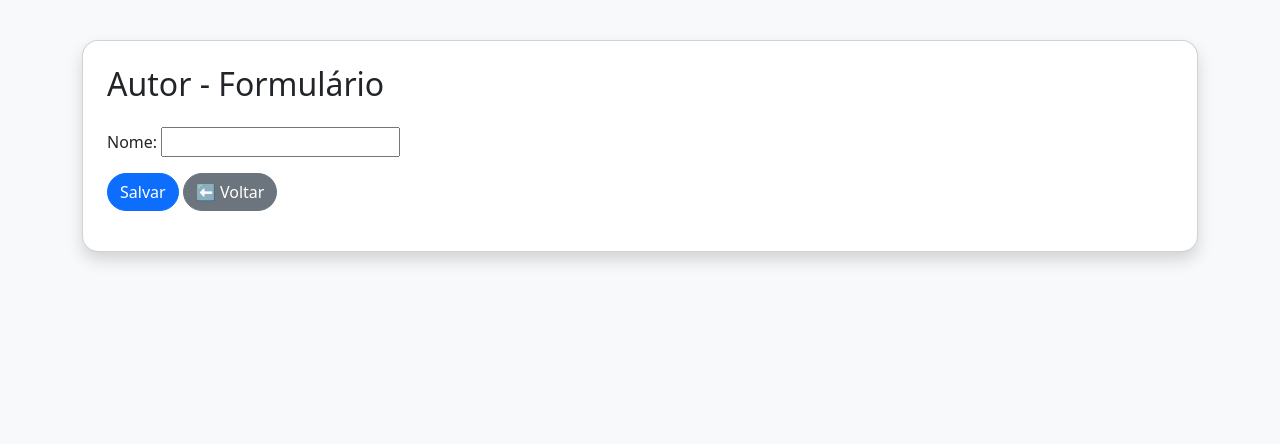
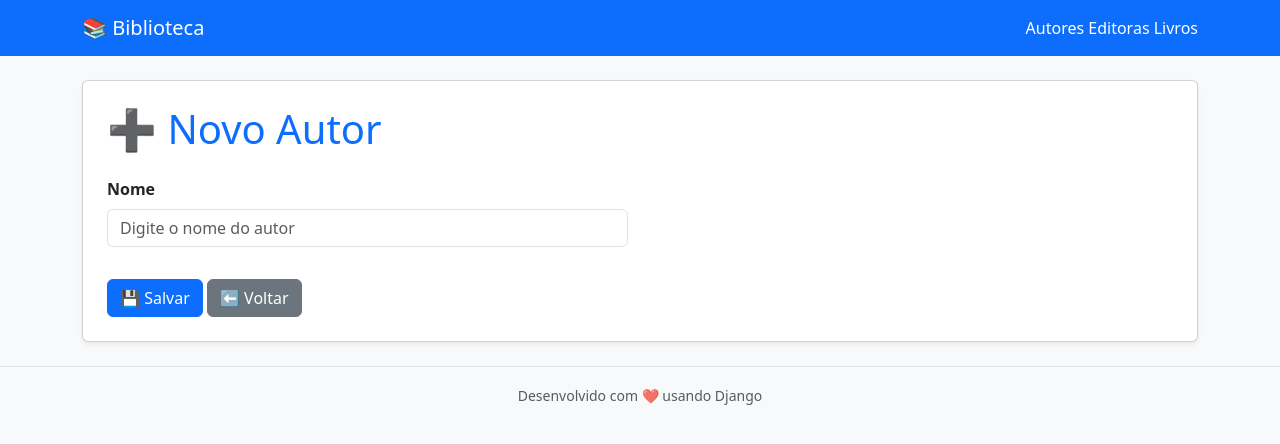
Before and after one commit to araujo-angel/rad_django, a Django app: page /biblioteca/autor/novo/ in a window 1280 px wide. Shown: the top 444 px of the page. Run offline with Django 5.2, Linux system fonts and the light colour scheme.

Commit message:
pratica 5

```diff
--- a/my_project/biblioteca/forms.py
+++ b/my_project/biblioteca/forms.py
@@ -1,29 +1,61 @@
 from django import forms
 from .models import Autor, Editora, Livro
 
+# ---- Formulário Autor ----
 class AutorForm(forms.ModelForm):
     class Meta:
         model = Autor
-        exclude = ['id']
+        fields = ['nome']
         widgets = {
-            field: forms.TextInput(attrs={'class': 'form-control'})
-            for field in model._meta.fields if field.name != 'id'
+            'nome': forms.TextInput(attrs={
+                'class': 'form-control',
+                'placeholder': 'Digite o nome do autor'
+            })
         }
 
+
+# ---- Formulário Editora ----
 class EditoraForm(forms.ModelForm):
     class Meta:
         model = Editora
-        exclude = ['id']
+        fields = ['nome']
         widgets = {
-            field: forms.TextInput(attrs={'class': 'form-control'})
-            for field in model._meta.fields if field.name != 'id'
+            'nome': forms.TextInput(attrs={
+                'class': 'form-control',
+                'placeholder': 'Digite o nome da editora'
+            })
         }
 
+
+# ---- Formulário Livro ----
 class LivroForm(forms.ModelForm):
     class Meta:
         model = Livro
-        exclude = ['id']
+        fields = [
+            'isbn', 'titulo', 'autor', 'editora',
+            'publicacao', 'preco', 'estoque'
+        ]
         widgets = {
-            field: forms.TextInput(attrs={'class': 'form-control'})
-            for field in model._meta.fields if field.name != 'id'
+            'isbn': forms.TextInput(attrs={
+                'class': 'form-control',
+                'placeholder': 'Ex: 9781234567890'
+            }),
+            'titulo': forms.TextInput(attrs={
+                'class': 'form-control',
+                'placeholder': 'Título do livro'
+            }),
+            'autor': forms.Select(attrs={'class': 'form-select'}),
+            'editora': forms.Select(attrs={'class': 'form-select'}),
+            'publicacao': forms.DateInput(
+                attrs={'class': 'form-control', 'type': 'date'}
+            ),
+            'preco': forms.NumberInput(attrs={
+                'class': 'form-control',
+                'step': '0.01',
+                'placeholder': 'Ex: 49.90'
+            }),
+            'estoque': forms.NumberInput(attrs={
+                'class': 'form-control',
+                'placeholder': 'Quantidade em estoque'
+            }),
         }
--- a/my_project/biblioteca/templates/biblioteca/base.html
+++ b/my_project/biblioteca/templates/biblioteca/base.html
@@ -2,27 +2,30 @@
 <html lang="pt-br">
 <head>
     <meta charset="UTF-8">
-    <meta name="viewport" content="width=device-width, initial-scale=1.0">
     <title>{% block title %}Biblioteca{% endblock %}</title>
-    <link href="https://cdn.jsdelivr.net/npm/bootstrap@5.3.3/dist/css/bootstrap.min.css" rel="stylesheet">
-    <style>
-        body {
-            background-color: #f8f9fa;
-            padding-top: 40px;
-        }
-        .card {
-            border-radius: 1rem;
-        }
-        .btn-primary, .btn-danger, .btn-secondary {
-            border-radius: 2rem;
-        }
-    </style>
+    <link href="https://cdn.jsdelivr.net/npm/bootstrap@5.3.2/dist/css/bootstrap.min.css" rel="stylesheet">
 </head>
-<body>
-<div class="container">
-    <div class="card shadow p-4">
-        {% block content %}{% endblock %}
+<body class="bg-light">
+    <nav class="navbar navbar-expand-lg navbar-dark bg-primary mb-4">
+        <div class="container">
+            <a class="navbar-brand" href="{% url 'dashboard' %}">📚 Biblioteca</a>
+            <div>
+                <a class="nav-link d-inline text-white" href="{% url 'listar' 'autor' %}">Autores</a>
+                <a class="nav-link d-inline text-white" href="{% url 'listar' 'editora' %}">Editoras</a>
+                <a class="nav-link d-inline text-white" href="{% url 'listar' 'livro' %}">Livros</a>
+            </div>
+        </div>
+    </nav>
+
+    <div class="container">
+        {% block content %}
+        {% endblock %}
     </div>
-</div>
+
+    <footer class="text-center text-muted py-3 mt-4 border-top">
+        <small>Desenvolvido com ❤️ usando Django</small>
+    </footer>
+
+    <script src="https://cdn.jsdelivr.net/npm/bootstrap@5.3.2/dist/js/bootstrap.bundle.min.js"></script>
 </body>
 </html>
--- a/my_project/biblioteca/templates/biblioteca/form.html
+++ b/my_project/biblioteca/templates/biblioteca/form.html
@@ -1,12 +1,49 @@
 {% extends 'biblioteca/base.html' %}
+
 {% block title %}{{ entidade|capfirst }} - Formulário{% endblock %}
+
 {% block content %}
-<h2 class="mb-4">{{ entidade|capfirst }} - Formulário</h2>
+<div class="card shadow-sm p-4">
+    <h1 class="mb-4 text-primary">
+        {% if form.instance.pk %}
+            ✏️ Editar {{ entidade|capfirst }}
+        {% else %}
+            ➕ Novo {{ entidade|capfirst }}
+        {% endif %}
+    </h1>
 
-<form method="post" class="mb-3">
-    {% csrf_token %}
-    {{ form.as_p }}
-    <button type="submit" class="btn btn-primary"> Salvar</button>
-    <a href="{% url 'listar' entidade %}" class="btn btn-secondary">⬅️ Voltar</a>
-</form>
+    <form method="post" novalidate>
+        {% csrf_token %}
+
+        {% if form.errors %}
+        <div class="alert alert-danger">
+            <strong>Erros no formulário:</strong>
+            <ul class="mb-0">
+                {% for field, errors in form.errors.items %}
+                    <li><strong>{{ field|capfirst }}:</strong> {{ errors|join:", " }}</li>
+                {% endfor %}
+            </ul>
+        </div>
+        {% endif %}
+
+        <div class="row">
+            {% for field in form %}
+                <div class="mb-3 col-md-6">
+                    <label for="{{ field.id_for_label }}" class="form-label fw-semibold">
+                        {{ field.label }}
+                    </label>
+                    {{ field }}
+                    {% if field.help_text %}
+                        <small class="form-text text-muted">{{ field.help_text }}</small>
+                    {% endif %}
+                </div>
+            {% endfor %}
+        </div>
+
+        <div class="mt-3">
+            <button type="submit" class="btn btn-primary">💾 Salvar</button>
+            <a href="{% url 'listar' entidade %}" class="btn btn-secondary">⬅️ Voltar</a>
+        </div>
+    </form>
+</div>
 {% endblock %}
--- a/my_project/biblioteca/urls.py
+++ b/my_project/biblioteca/urls.py
@@ -6,4 +6,8 @@ urlpatterns = [
     path('<str:entidade>/novo/', views.criar_objeto, name='criar'),
     path('<str:entidade>/<int:pk>/editar/', views.editar_objeto, name='editar'),
     path('<str:entidade>/<int:pk>/deletar/', views.deletar_objeto, name='deletar'),
+    path('base/', views.base_view, name='base'),
+    path('', views.dashboard, name='dashboard'),
+
+
 ]
--- a/my_project/biblioteca/views.py
+++ b/my_project/biblioteca/views.py
@@ -1,6 +1,13 @@
 from django.shortcuts import render, get_object_or_404, redirect
 from .models import Autor, Editora, Livro
 from .forms import AutorForm, EditoraForm, LivroForm
+from django.shortcuts import render
+
+def base_view(request):
+    return render(request, 'biblioteca/base.html')
+
+def dashboard(request):
+    return render(request, 'biblioteca/dashboard.html')
 
 # Mapeia entidade → (modelo, form)
 MAPEAMENTO = {
@@ -20,6 +27,7 @@ def criar_objeto(request, entidade):
     _, Form = MAPEAMENTO.get(entidade, (None, None))
     if not Form:
         return render(request, 'biblioteca/erro.html', {'mensagem': f'Entidade "{entidade}" inválida.'})
+
     if request.method == 'POST':
         form = Form(request.POST)
         if form.is_valid():
@@ -27,6 +35,7 @@ def criar_objeto(request, entidade):
             return redirect('listar', entidade=entidade)
     else:
         form = Form()
+
     return render(request, 'biblioteca/form.html', {'form': form, 'entidade': entidade})
 
 def editar_objeto(request, entidade, pk):
```
Also changed, not shown: my_project/biblioteca/templates/biblioteca/dashboard.html (added, +45 -0 lines), my_project/db.sqlite3.
